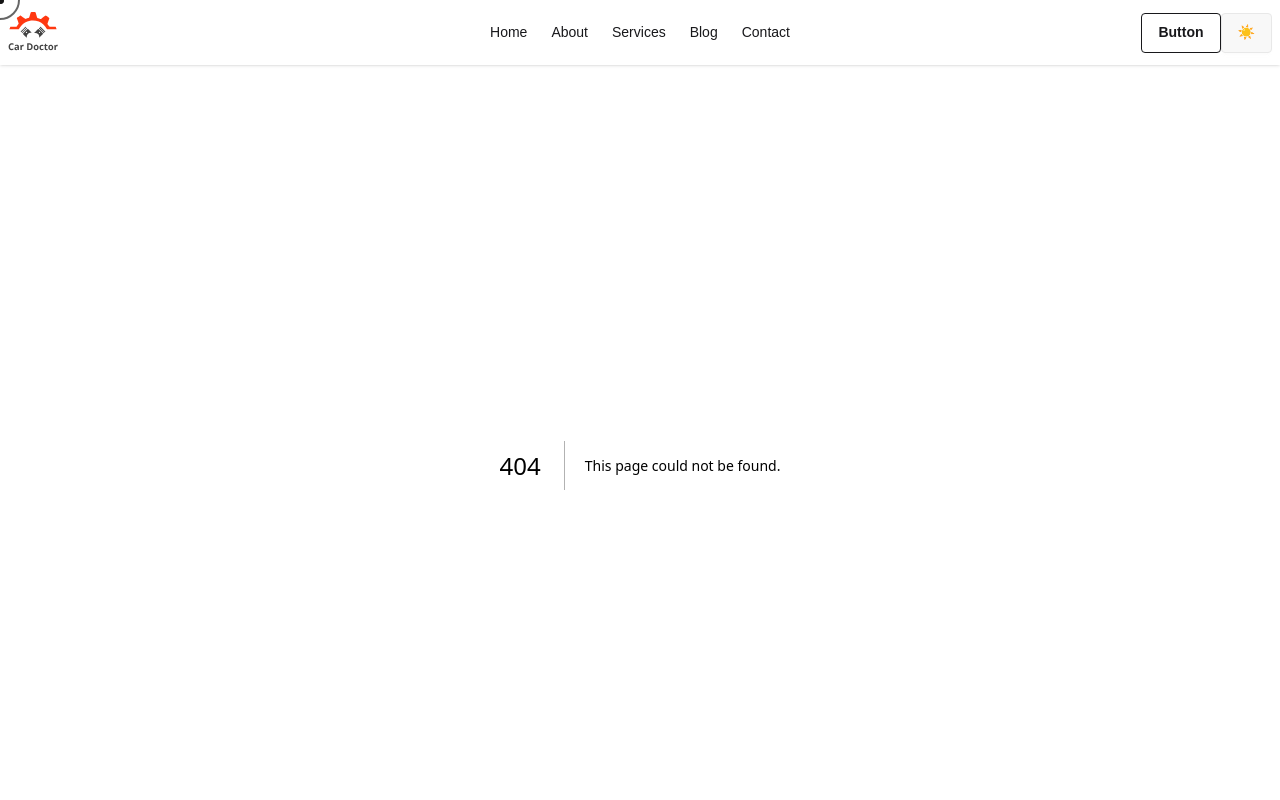
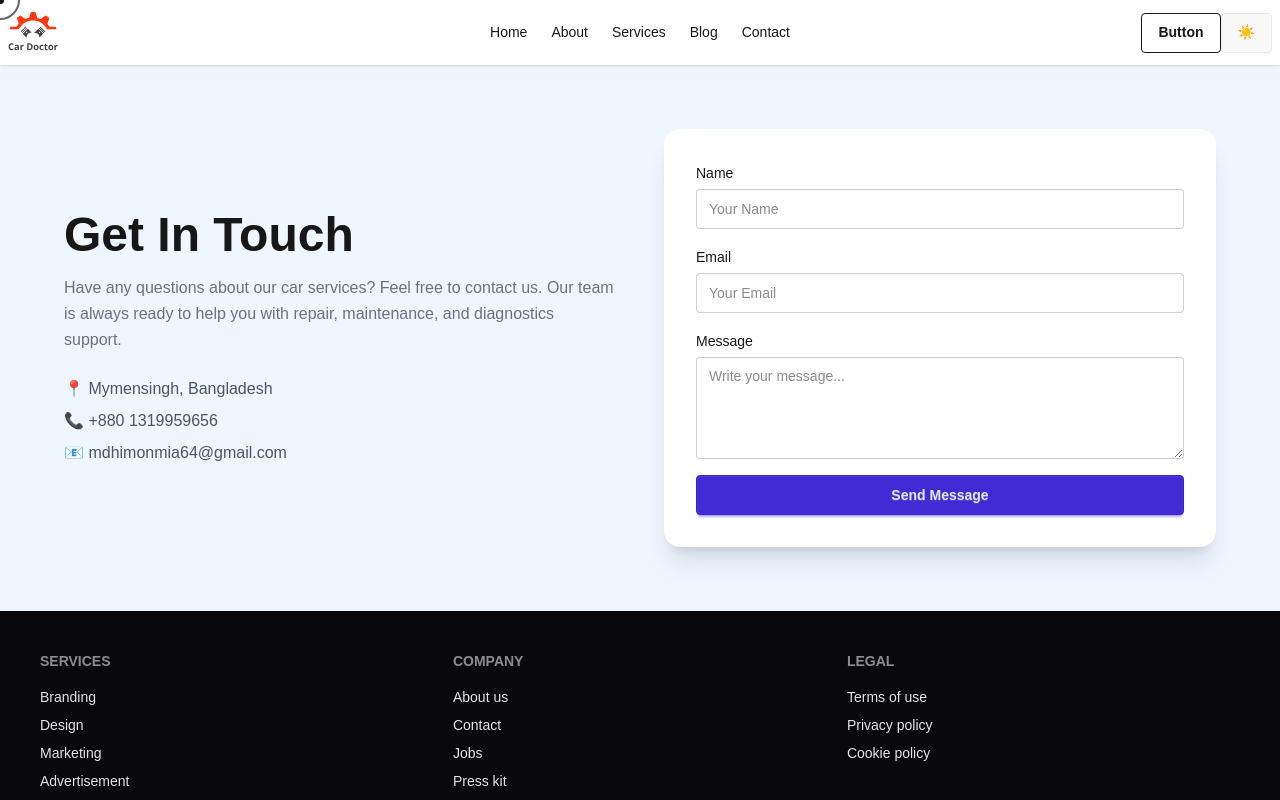
Before and after one commit to mdhimonmia64/cars-doctors-resources, a Next.js app: page /contact in a window 1280 px wide. Before the commit this address had no page. Shown: the top 800 px of the page. Built offline with nearby package versions, Linux system fonts and the light colour scheme.

Commit message:
about,blog and contact page added successfully

```diff
--- /dev/null
+++ b/src/app/about/page.jsx
@@ -0,0 +1,56 @@
+
+import Image from "next/image";
+import Link from "next/link";
+import React from "react";
+
+export default function AboutSection() {
+  return (
+    <section className="py-16 px-6 md:px-16 bg-base-100">
+      <div className="max-w-6xl mx-auto grid md:grid-cols-2 gap-10 items-center">
+        <div
+          data-aos="fade-down"
+          data-aos-easing="linear"
+          data-aos-duration="1500"
+          className="relative w-full h-[300px] md:h-[400px]"
+        >
+          <Image
+            src="https://i.ibb.co.com/hFN7BKKx/person.jpg"
+            alt="Car Doctor Service"
+            fill
+            className="rounded-2xl object-cover shadow-lg"
+          />
+        </div>
+        <div
+          data-aos="fade-up"
+          data-aos-easing="linear"
+          data-aos-duration="1500"
+        >
+          <h2 className="text-2xl md:text-4xl lg:text-5xl font-bold leading-tight hover:text-blue-500">
+            About Car Doctor
+          </h2>
+
+          <p className="text-gray-500 mt-4 leading-relaxed">
+            Car Doctor is a modern car service platform designed to make vehicle
+            maintenance simple, fast, and reliable. We provide high-quality car
+            repair, diagnostics, and maintenance services with professional
+            mechanics and advanced tools.
+          </p>
+
+          <p className="text-gray-500 mt-4 leading-relaxed">
+            Our goal is to ensure your car runs smoothly and safely on the road.
+            From engine diagnostics to full servicing, we deliver trusted
+            solutions at an affordable price.
+          </p>
+
+          <div className="mt-6 flex gap-4">
+            <Link href={'/'} className="btn">Learn More</Link>
+            <Link href={"/components/ServiceSection"} className="btn">
+              Our Service
+            </Link>
+          </div>
+
+        </div>
+      </div>
+    </section>
+  );
+}
--- /dev/null
+++ b/src/app/blog/page.jsx
@@ -0,0 +1,81 @@
+"use client"
+import Image from "next/image";
+import React from "react";
+
+const blogs = [
+  {
+    id: 1,
+    title: "How to Maintain Your Car Engine Properly",
+    desc: "Regular maintenance can extend your engine life and improve performance.",
+    img: "https://i.ibb.co.com/mrJ030b1/3.jpg",
+    date: "April 2026",
+  },
+  {
+    id: 2,
+    title: "Top 5 Signs Your Car Needs Repair",
+    desc: "Don’t ignore warning signs like strange noise or engine light.",
+    img: "https://i.ibb.co.com/cST5zpFq/2.jpg",
+    date: "March 2026",
+  },
+  {
+    id: 3,
+    title: "Why Regular Oil Change is Important",
+    desc: "Oil change keeps your engine clean and improves performance.",
+    img: "https://i.ibb.co.com/Ld5G5SpK/1.jpg",
+    date: "February 2026",
+  },
+];
+
+export default function BlogSection() {
+  return (
+    <section className="py-16 px-6 md:px-16 bg-blue-50">
+      <div className="max-w-6xl mx-auto">
+
+        <h2 className="text-3xl md:text-5xl font-bold text-center hover:text-blue-600">
+          Latest Blogs
+        </h2>
+        <p className="text-gray-500 text-center mt-3 max-w-2xl mx-auto">
+          Stay updated with car maintenance tips, repair guides, and expert advice
+          from Car Doctor professionals.
+        </p>
+
+        <div className="grid gap-8 mt-12 sm:grid-cols-2 lg:grid-cols-3">
+          {blogs.map((blog) => (
+            <div
+              key={blog.id}
+              className="bg-white shadow-lg rounded-2xl overflow-hidden hover:shadow-2xl transition duration-300"
+            >
+
+              <div className="relative w-full h-[200px]">
+                <Image
+                  src={blog.img}
+                  alt={blog.title}
+                  fill
+                  className="object-cover hover:scale-105 transition duration-500"
+                />
+              </div>
+
+              <div className="p-5">
+                <p className="text-sm text-gray-400">{blog.date}</p>
+
+                <h3 className="text-xl font-bold mt-1">
+                  {blog.title}
+                </h3>
+
+                <p className="text-gray-500 mt-2 text-sm">
+                  {blog.desc}
+                </p>
+
+                <button className="mt-4 btn btn-primary btn-sm">
+                  Read More
+                </button>
+              </div>
+
+            </div>
+          ))}
+        </div>
+
+      </div>
+    </section>
+  );
+}
--- /dev/null
+++ b/src/app/contact/page.jsx
@@ -0,0 +1,98 @@
+"use client";
+
+import React, { useState } from "react";
+import toast from "react-hot-toast";
+
+export default function ContactSection() {
+  const [loading, setLoading] = useState(false);
+
+  const handleSubmit = (e) => {
+    e.preventDefault();
+
+    const form = e.target;
+    const name = form.name.value;
+    const email = form.email.value;
+    const message = form.message.value;
+
+    if (!name || !email || !message) {
+      return toast.error("All fields are required!");
+    }
+
+    setLoading(true);
+
+    setTimeout(() => {
+      toast.success("Message sent successfully 🚀");
+      form.reset();
+      setLoading(false);
+    }, 1500);
+  };
+
+  return (
+    <section className="py-16 px-6 md:px-16 bg-blue-50">
+      <div className="max-w-6xl mx-auto grid md:grid-cols-2 gap-12 items-center">
+
+        <div>
+          <h2 className="text-3xl md:text-5xl font-bold hover:text-blue-600">
+            Get In Touch
+          </h2>
+
+          <p className="text-gray-500 mt-4 leading-relaxed hover:text-black">
+            Have any questions about our car services? Feel free to contact us.
+            Our team is always ready to help you with repair, maintenance, and
+            diagnostics support.
+          </p>
+
+          <div className="mt-6 space-y-2 text-gray-600 hover:text-black">
+            <p>📍 Mymensingh, Bangladesh</p>
+            <p>📞 +880 1319959656</p>
+            <p>📧 mdhimonmia64@gmail.com</p>
+          </div>
+        </div>
+        <div className="bg-white shadow-xl rounded-2xl p-8">
+          <form onSubmit={handleSubmit} className="space-y-4">
+
+            <div>
+              <label className="text-sm font-medium">Name</label>
+              <input
+                type="text"
+                name="name"
+                placeholder="Your Name"
+                className="input input-bordered w-full mt-1"
+              />
+            </div>
+
+            <div>
+              <label className="text-sm font-medium">Email</label>
+              <input
+                type="email"
+                name="email"
+                placeholder="Your Email"
+                className="input input-bordered w-full mt-1"
+              />
+            </div>
+
+            <div>
+              <label className="text-sm font-medium">Message</label>
+              <textarea
+                name="message"
+                rows="4"
+                placeholder="Write your message..."
+                className="textarea textarea-bordered w-full mt-1"
+              ></textarea>
+            </div>
+
+            <button
+              type="submit"
+              disabled={loading}
+              className="btn btn-primary w-full"
+            >
+              {loading ? "Sending..." : "Send Message"}
+            </button>
+
+          </form>
+        </div>
+
+      </div>
+    </section>
+  );
+}
```
